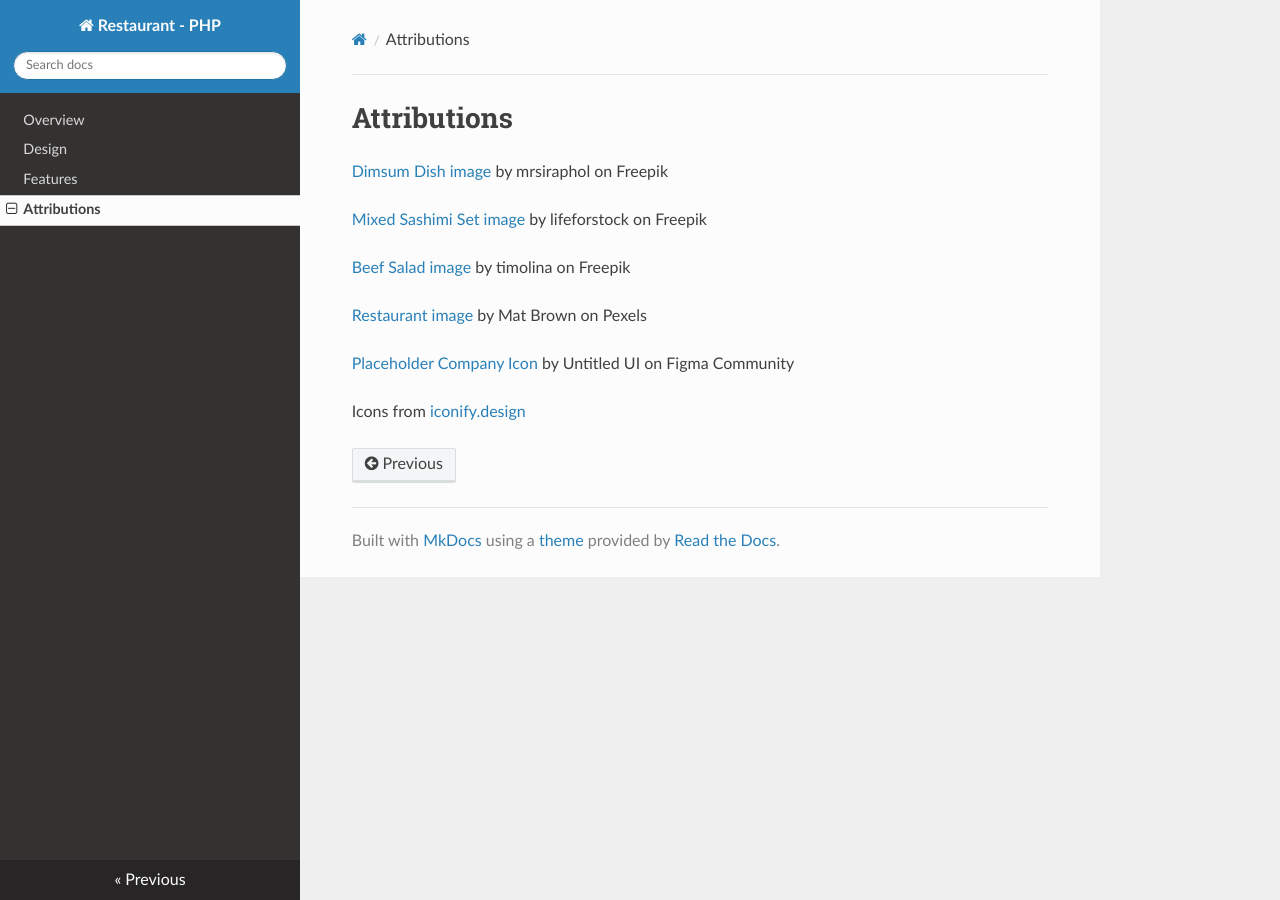
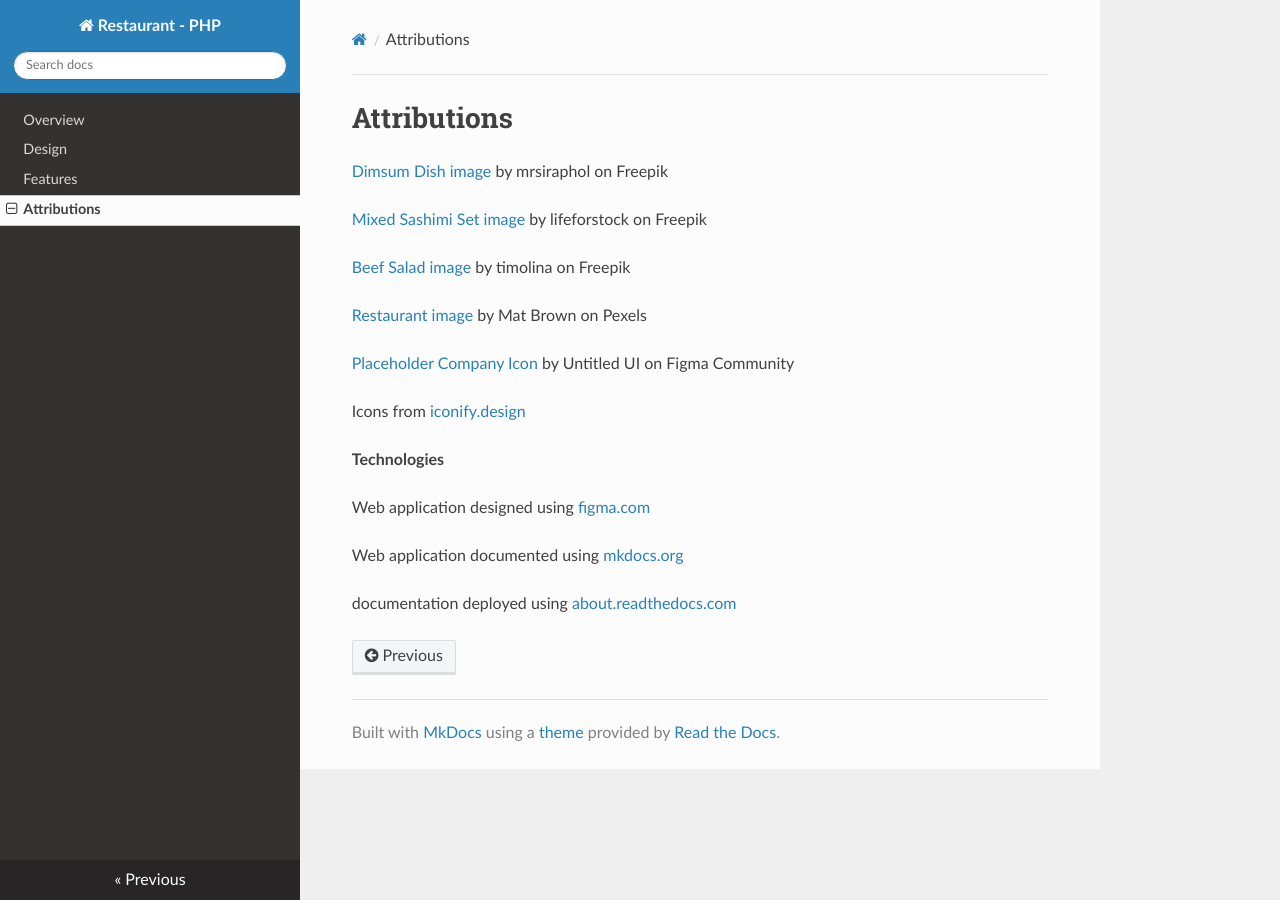
Before and after one commit to ivanmrnn/restaurant-php, an MkDocs documentation site: the page built from docs/attributions.md, in a window 1280 px wide. Built offline with MkDocs 1.6.1, drawn with Linux system fonts in a browser that asks for light colours; nearby versions of some CDN libraries.

Commit message:
added additional attributions

```diff
--- a/docs/attributions.md
+++ b/docs/attributions.md
@@ -12,3 +12,11 @@
 <a href="https://www.figma.com/community/file/1159710650809705970/placeholder-company-logos-ui-kit-untitled-ui" target="_blank" rel="noopener noreferrer">Placeholder Company Icon</a> by Untitled UI on Figma Community
 
 Icons from <a href="https://iconify.design/" target="_blank" rel="noopener noreferrer">iconify.design</a>
+
+**Technologies**
+
+Web application designed using <a href="https://figma.com/" target="_blank" rel="noopener noreferrer">figma.com</a>
+
+Web application documented using <a href="https://www.mkdocs.org/" target="_blank" rel="noopener noreferrer">mkdocs.org</a>
+
+documentation deployed using <a href="https://about.readthedocs.com/" target="_blank" rel="noopener noreferrer">about.readthedocs.com</a>
```
Also changed, not shown: README.md (+10 -0 lines).
